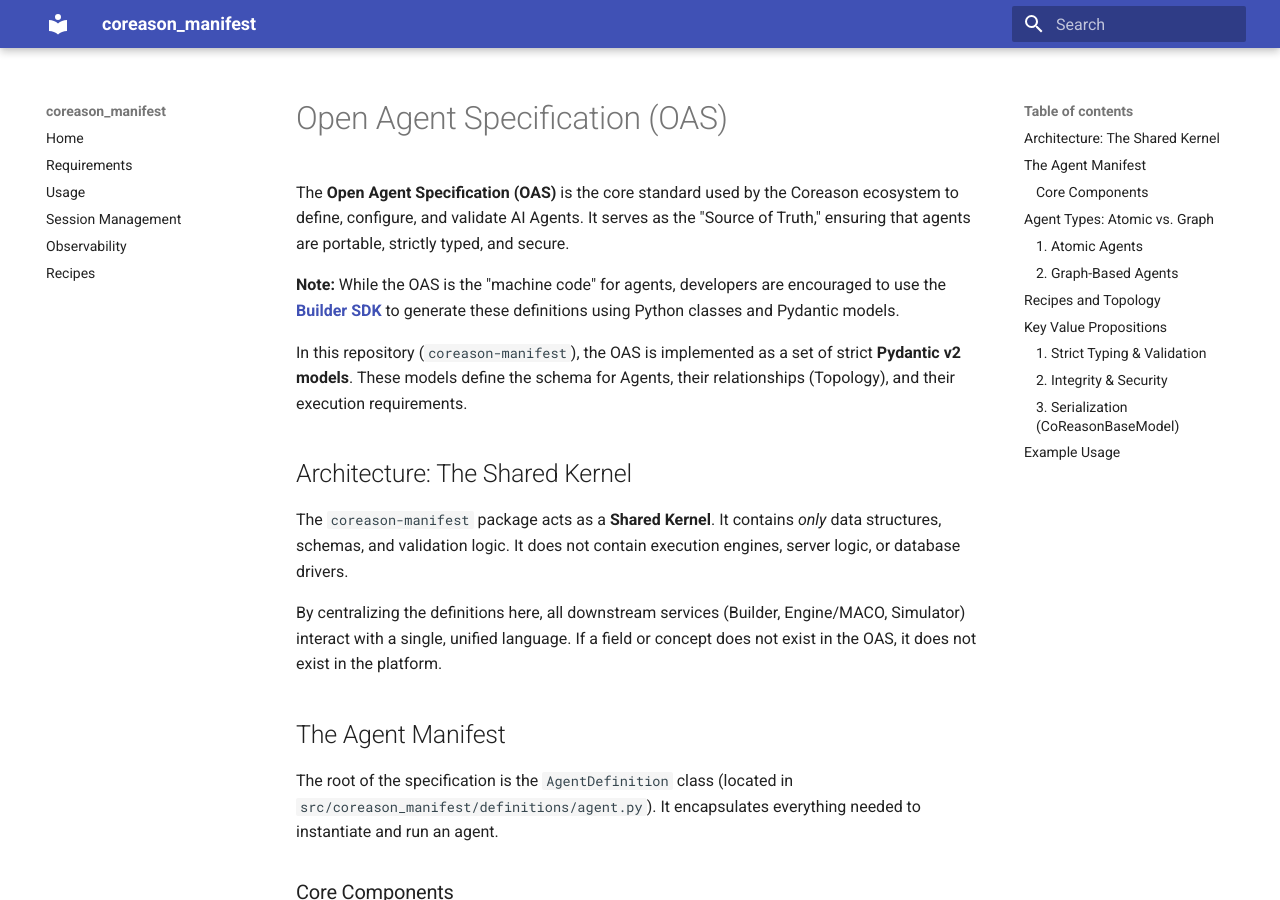
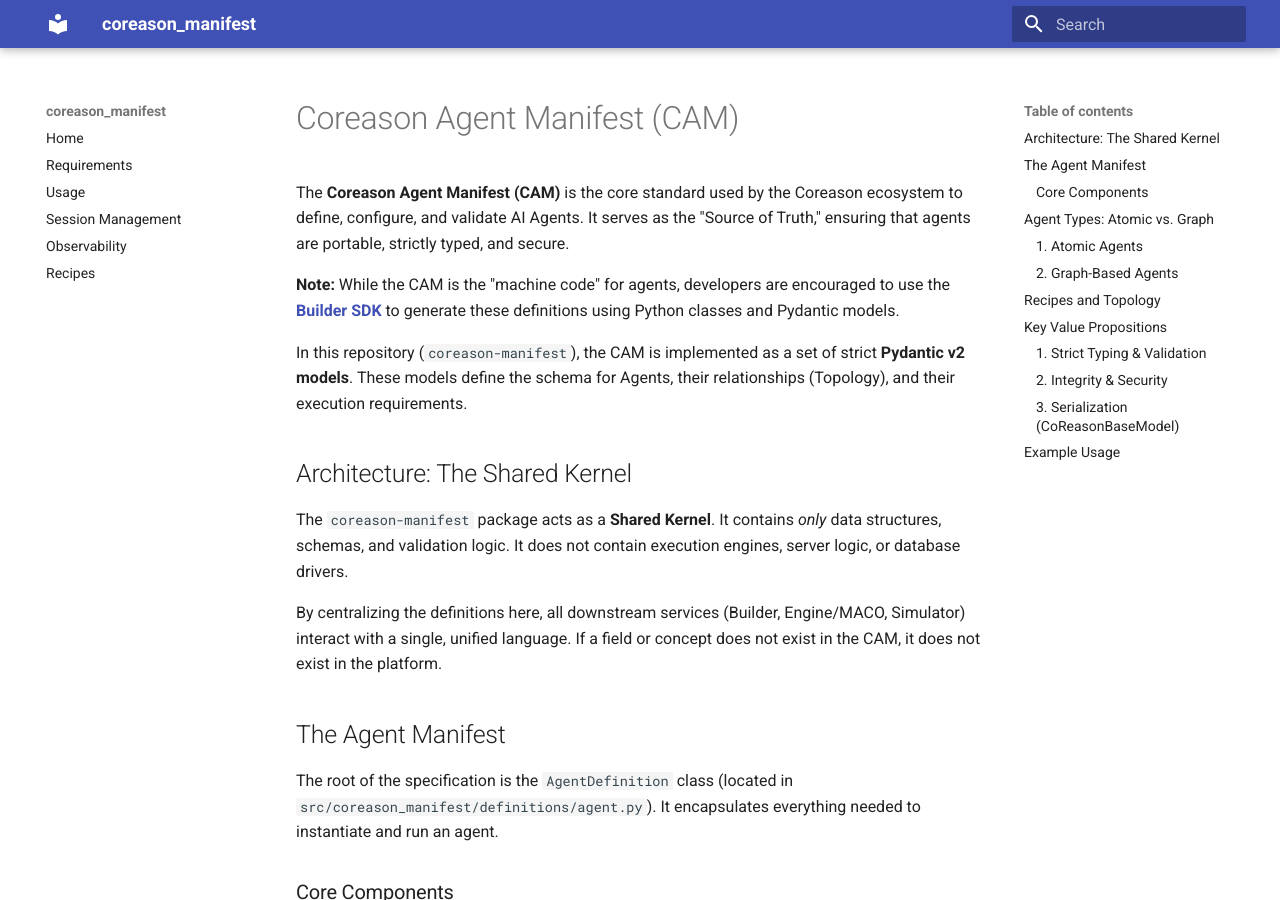
Before and after one commit to CoReason-AI/coreason-manifest, an MkDocs documentation site: the page built from docs/coreason_agent_manifest.md, in a window 1280 px wide and 900 px high. Built offline with MkDocs 1.6.1 and Material for MkDocs 9.7.7, drawn with Linux system fonts in a browser that asks for light colours; some of the changed text lies outside the part shown.

Commit message:
Refactor: Rename OAS to Coreason Agent Manifest (CAM) (#146)
I have renamed "Open Agent Specification" (OAS) to "Coreason Agent Manifest" (CAM) across the codebase and documentation to avoid namespace collision with the industry standard.

Changes:
- Renamed `docs/open_agent_specification.md` to `docs/coreason_agent_manifest.md`.
- Updated terminology in `README.md`, `docs/product_requirements.md`, and `src/coreason_manifest/definitions/agent.py`.
- Added a clarification section in `README.md` and `docs/product_requirements.md` regarding the distinction between CAM and the industry OAS.
- Verified changes with pytest and by searching the codebase.

````diff
--- a/docs/open_agent_specification.md
+++ b/docs/coreason_agent_manifest.md
@@ -1,16 +1,16 @@
-# Open Agent Specification (OAS)
+# Coreason Agent Manifest (CAM)
 
-The **Open Agent Specification (OAS)** is the core standard used by the Coreason ecosystem to define, configure, and validate AI Agents. It serves as the "Source of Truth," ensuring that agents are portable, strictly typed, and secure.
+The **Coreason Agent Manifest (CAM)** is the core standard used by the Coreason ecosystem to define, configure, and validate AI Agents. It serves as the "Source of Truth," ensuring that agents are portable, strictly typed, and secure.
 
-**Note:** While the OAS is the "machine code" for agents, developers are encouraged to use the **[Builder SDK](builder_sdk.md)** to generate these definitions using Python classes and Pydantic models.
+**Note:** While the CAM is the "machine code" for agents, developers are encouraged to use the **[Builder SDK](builder_sdk.md)** to generate these definitions using Python classes and Pydantic models.
 
-In this repository (`coreason-manifest`), the OAS is implemented as a set of strict **Pydantic v2 models**. These models define the schema for Agents, their relationships (Topology), and their execution requirements.
+In this repository (`coreason-manifest`), the CAM is implemented as a set of strict **Pydantic v2 models**. These models define the schema for Agents, their relationships (Topology), and their execution requirements.
 
 ## Architecture: The Shared Kernel
 
 The `coreason-manifest` package acts as a **Shared Kernel**. It contains *only* data structures, schemas, and validation logic. It does not contain execution engines, server logic, or database drivers.
 
-By centralizing the definitions here, all downstream services (Builder, Engine/MACO, Simulator) interact with a single, unified language. If a field or concept does not exist in the OAS, it does not exist in the platform.
+By centralizing the definitions here, all downstream services (Builder, Engine/MACO, Simulator) interact with a single, unified language. If a field or concept does not exist in the CAM, it does not exist in the platform.
 
 ## The Agent Manifest
 
@@ -70,7 +70,7 @@ An `AgentDefinition` consists of the following sections:
 
 ## Agent Types: Atomic vs. Graph
 
-The OAS supports two distinct architectural patterns via `AgentRuntimeConfig`:
+The CAM supports two distinct architectural patterns via `AgentRuntimeConfig`:
 
 ### 1. Atomic Agents
 An Atomic Agent is a single-step execution unit. It relies on a System Prompt and an LLM to process inputs and generate outputs.
@@ -100,7 +100,7 @@ Both share the `GraphTopology` structure (from `src/coreason_manifest/definition
 ## Key Value Propositions
 
 ### 1. Strict Typing & Validation
-Built on Pydantic v2, the OAS enforces types at runtime. Invalid UUIDs, malformed semantic versions, or missing required fields cause immediate validation errors, preventing invalid states from entering the system.
+Built on Pydantic v2, the CAM enforces types at runtime. Invalid UUIDs, malformed semantic versions, or missing required fields cause immediate validation errors, preventing invalid states from entering the system.
 
 ### 2. Integrity & Security
 *   **Integrity Hashing**: The `integrity_hash` field (SHA256) ensures that the agent definition has not been tampered with since creation.
@@ -111,7 +111,7 @@ All models inherit from `CoReasonBaseModel`, which solves common serialization i
 
 ## Example Usage
 
-Here is how to programmatically define an Agent using the OAS:
+Here is how to programmatically define an Agent using the CAM:
 
 ```python
 import uuid
````
Also changed, not shown: README.md (+4 -1 lines), docs/product_requirements.md (+5 -2 lines), 1 other file.
